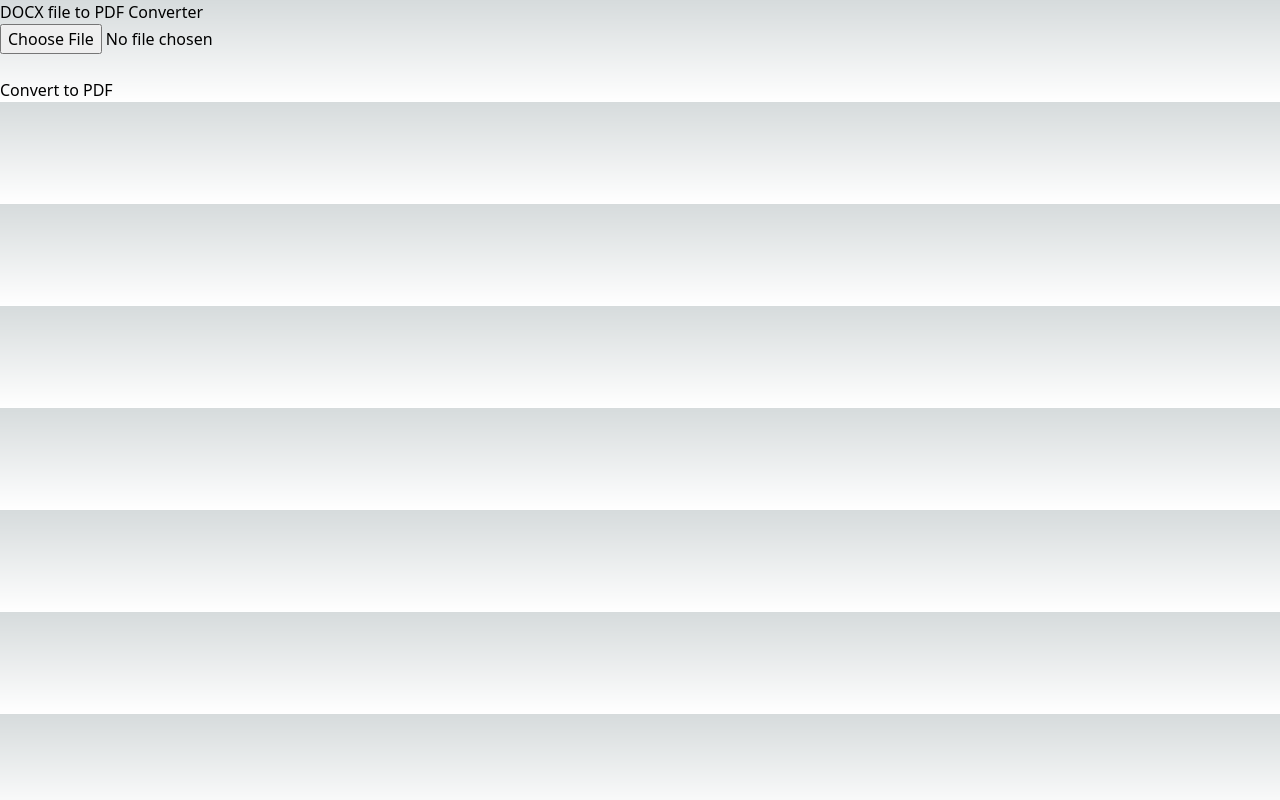
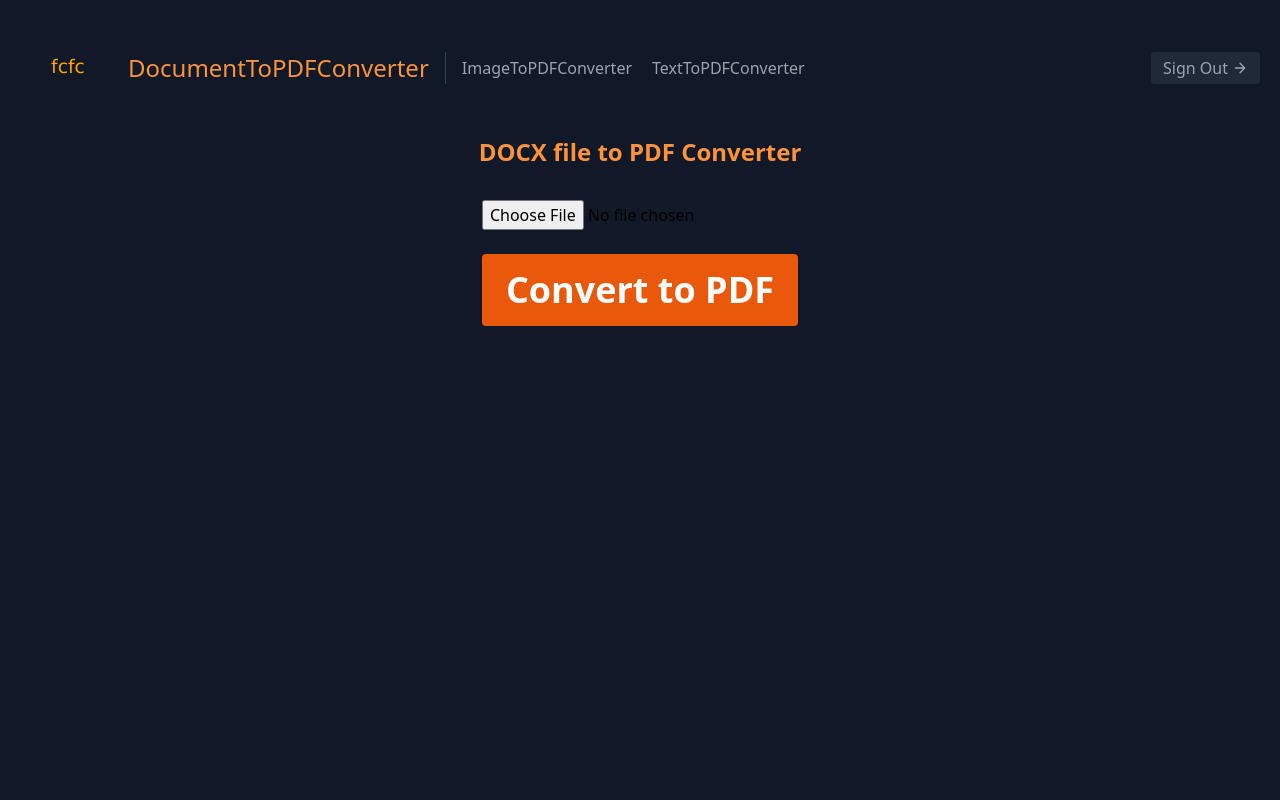
Before and after one commit to boku13/fcfc, a Next.js app: page /doctopdfconverter in a window 1280 px wide. Built offline with nearby package versions, Linux system fonts and the light colour scheme.

Commit message:
changed image conversion a little

```diff
--- a/pages/conversion.js
+++ b/pages/conversion.js
@@ -40,17 +40,18 @@ export default function Conversion({ imageFile }) {
   };
 
   return (
-    <div flex flex-col items-center>
+    <div class='flex flex-col items-center'>
       {conversionStatus === 'converting' && <p>Converting...</p>}
       {conversionStatus === 'success' && (
         <div>
-          <p >Conversion successful!</p>
+        <br />
+          <p class='font-bold text-xl mb-8 text-orange-400'>Conversion was successful!!</p>
           <div class="px-2 py-4">
         <div class="grid gap-8 items-start justify-start">
      <div class="relative group">
-      <div class="absolute -inset-0.5 bg-gradient-to-r from-pink-600 to-purple-600 rounded-lg blur opacity-75 group-hover:opacity-100 transition duration-1000 group-hover:duration-200 animate-tilt"></div>
-      <button onClick={handleDownloadPdf} class="relative px-7 py-4 bg-black rounded-lg leading-none">
-        <span class="text-indigo-400 group-hover:text-gray-100 transition duration-200">Download PDF</span>
+      <div class="rounded-lg group-hover:opacity-100 transition duration-1000 group-hover:duration-200 animate-tilt"></div>
+      <button onClick={handleDownloadPdf} class="px-4 py-2 bg-orange-600 text-white text-4xl font-semibold font-sans rounded cursor-pointer hover:bg-black">
+        <span class="">Download PDF</span>
          </button>
          </div>
         </div>
--- a/pages/doctopdfconverter.js
+++ b/pages/doctopdfconverter.js
@@ -2,6 +2,7 @@ import React, { useRef } from 'react';
 import { saveAs } from 'file-saver';
 import Docxtemplater from 'docxtemplater';
 import { PDFDocument } from 'pdf-lib';
+import Link from 'next/link';
 
 export default function DocxToPDFConverter() {
   const fileInputRef = useRef(null);
@@ -44,17 +45,38 @@ export default function DocxToPDFConverter() {
   };
 
   return (
-    <div>
-      <h1>DOCX file to PDF Converter</h1>
-
+    <main class="w-screen h-screen bg-gray-900">
+     <header class="text-gray-400 bg-gray-900 body-font">
+  <div class="container mx-auto flex flex-wrap p-5 flex-col md:flex-row items-center">
+    <Link href="/txttopdfconverter" class="flex title-font font-medium items-center text-white mb-4 md:mb-0">
+    <svg class="h-24 w-24" viewBox="0 0 512 512">
+  <text x="50%" y="50%" text-anchor="middle" alignment-baseline="middle" font-family="Verdana" font-size="100" fill="orange">fcfc</text>
+     </svg>
+      <span class="ml-3 text-2xl text-orange-400">DocumentToPDFConverter</span>
+    </Link>
+    <nav class="md:mr-auto md:ml-4 md:py-1 md:pl-4 md:border-l md:border-gray-700	flex flex-wrap items-center text-base justify-center">
+      <Link href="/converter" class="mr-5 hover:text-white">ImageToPDFConverter</Link>
+      <Link href="/txttopdfconverter" class="mr-5 hover:text-white">TextToPDFConverter</Link>
+      {/* <Link href="/coldsafe" class="mr-5 hover:text-white"></Link> */}
+    </nav>
+    <button onClick={()=> signOut()} class="inline-flex items-center bg-gray-800 border-0 py-1 px-3 focus:outline-none hover:bg-gray-700 rounded text-base mt-4 md:mt-0">Sign Out
+      <svg fill="none" stroke="currentColor" stroke-linecap="round" stroke-linejoin="round" stroke-width="2" class="w-4 h-4 ml-1" viewBox="0 0 24 24">
+        <path d="M5 12h14M12 5l7 7-7 7"></path>
+      </svg>
+    </button>
+  </div>
+</header>
+    <div class='flex flex-col items-center'>
+      <h1 className='flex-col text-center text-2xl font-bold mb-8 text-orange-400'>DOCX file to PDF Converter</h1>
       <form>
         <input type="file" ref={fileInputRef} accept=".docx" required />
         <br />
         <br />
-        <button type="button" onClick={convertToPDF}>
+        <button type="button" onClick={convertToPDF} className="px-6 py-4 bg-orange-600 text-white text-4xl font-semibold font-sans rounded cursor-pointer transition-colors duration-300 hover:bg-black">
           Convert to PDF
         </button>
       </form>
     </div>
+    </main>
   );
 }
```
